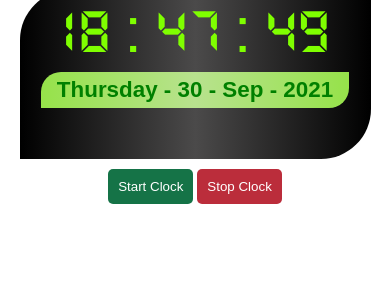
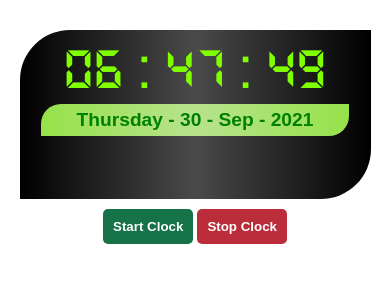
Before and after one commit to Hassaan-Rajwani/Ditital-Clock, a plain HTML site: page index.html in a window 390 px wide. Drawn offline with Linux system fonts and the light colour scheme.

Commit message:
modified

```diff
--- a/index.css
+++ b/index.css
@@ -12,7 +12,7 @@ body {
     height: 33vh;
     width: 50%;
     margin: auto;
-    margin-top: -20px;
+    margin-top: 30px;
     border-top-left-radius: 50px;
     border-bottom-right-radius: 50px;
 }
@@ -49,6 +49,7 @@ h2 {
     padding: 10px;
     border-radius: 5px;
     margin: auto;
+    font-weight: bold;
 }
 .stop{
     background-color: #BB2D3B;
@@ -58,9 +59,10 @@ h2 {
     padding: 10px;
     border-radius: 5px;
     margin: auto;
+    font-weight: bold;
 }
 .start:focus{
-    background-color: green;
+    background-color: rgb(2, 97, 2);
     padding: 10px;
 }
 .stop:focus{
@@ -72,19 +74,20 @@ h2 {
     margin-top: 10px;
 }
 
+
 @media screen and (min-width:280px) and (max-width:440px) {
     #main{
         width: 90%;
         height: 20vh;
     }
     #time{
-        font-size: 4rem;
+        font-size: 3.7rem;
         margin-top: 10px;
         position: relative;
         top: 10px;
     }
     h2{
-        font-size: 1.4rem;
+        font-size: 1.2rem;
         position: relative;
         top: 40px;
         border-top-left-radius: 20px;
--- a/index.js
+++ b/index.js
@@ -8,9 +8,14 @@ function gettime(){
     var month = document.getElementById("month")
     var year = document.getElementById("year")
     var day = document.getElementById("dayy")
+    var aaa = document.getElementById("ampm")
 
-    // day.innerHTML = new Date().getDay()
+    // var aaaa = hour < 12 ? "Am" : "Pm";
+    // aaa.innerHTML = aaaa
 
+
+
+    // day / week
     var week = new Date().getDay()
     if (week == 0){
         day.innerHTML = "Sunday"
@@ -34,46 +39,31 @@ function gettime(){
         day.innerHTML = "Saturday"
     }
 
-    // var hourss = new Date().getHours()
-    // if(hourss == 13){
-    //     hour.innerHTML = "01"
-    // }
-    // else if(hourss == 14){
-    //     hour.innerHTML = "02"
-    // }
-    // else if(hourss == 15){
-    //     hour.innerHTML = "03"
-    // }
-    // else if(hourss == 16){
-    //     hour.innerHTML = "04"
-    // }
-    // else if(hourss == 17){
-    //     hour.innerHTML = "05"
-    // }
-    // else if(hourss == 18){
-    //     hour.innerHTML = "06"
-    // }
-    // else if(hourss == 19){
-    //     hour.innerHTML = "07"
-    // }
-    // else if(hourss == 20){
-    //     hour.innerHTML = "08"
-    // }
-    // else if(hourss == 21){
-    //     hour.innerHTML = "09"
-    // }
-    // else if(hourss == 22){
-    //     hour.innerHTML = "10"
-    // }
-    // else if(hourss == 23){
-    //     hour.innerHTML = "11"
-    // }
-    // else if(hourss == 24){
-    //     hour.innerHTML = "12"
-    // }
-    hour.innerHTML = new Date().getHours()
-    min.innerHTML = new Date().getMinutes()
-    sec.innerHTML = new Date().getSeconds()
+    // hour.innerHTML = new Date().getHours() -12
+    var hourr = new Date().getHours() -12
+    if(hourr < 10){
+        hour.innerHTML = "0" + hourr
+    }
+    else{
+        hour.innerHTML = hourr
+    }
+
+    // minutes
+    var minnn = new Date().getMinutes()
+    if(minnn < 10){
+        min.innerHTML = "0" + minnn
+    }
+    else{
+        min.innerHTML = minnn
+    }
+    // seconds
+    var seccc = new Date().getSeconds()
+    if(seccc < 10){
+        sec.innerHTML = "0" + seccc
+    }
+    else{
+        sec.innerHTML = seccc
+    }
 
     date.innerHTML = new Date().getUTCDate()
 
```
Also changed, not shown: index.html (+1 -0 lines).
